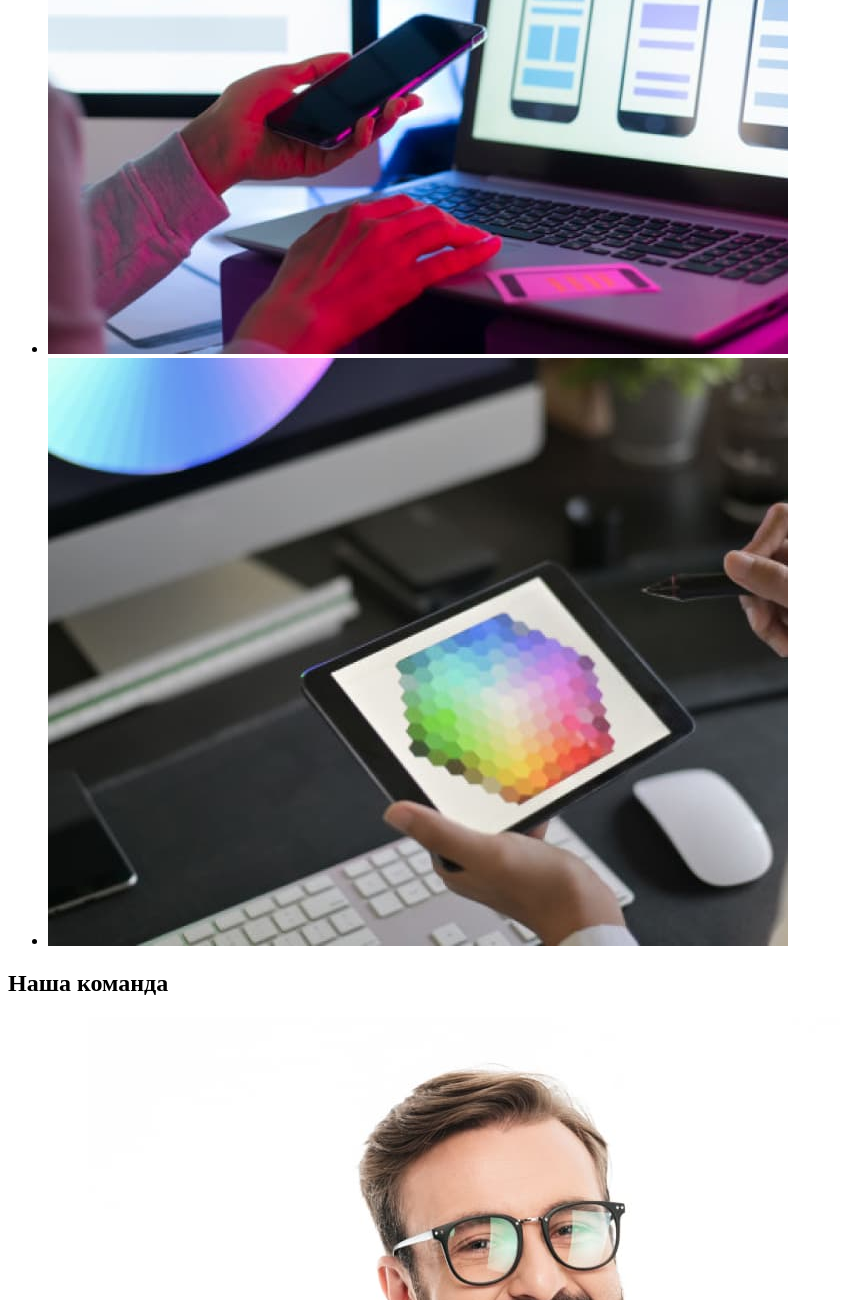
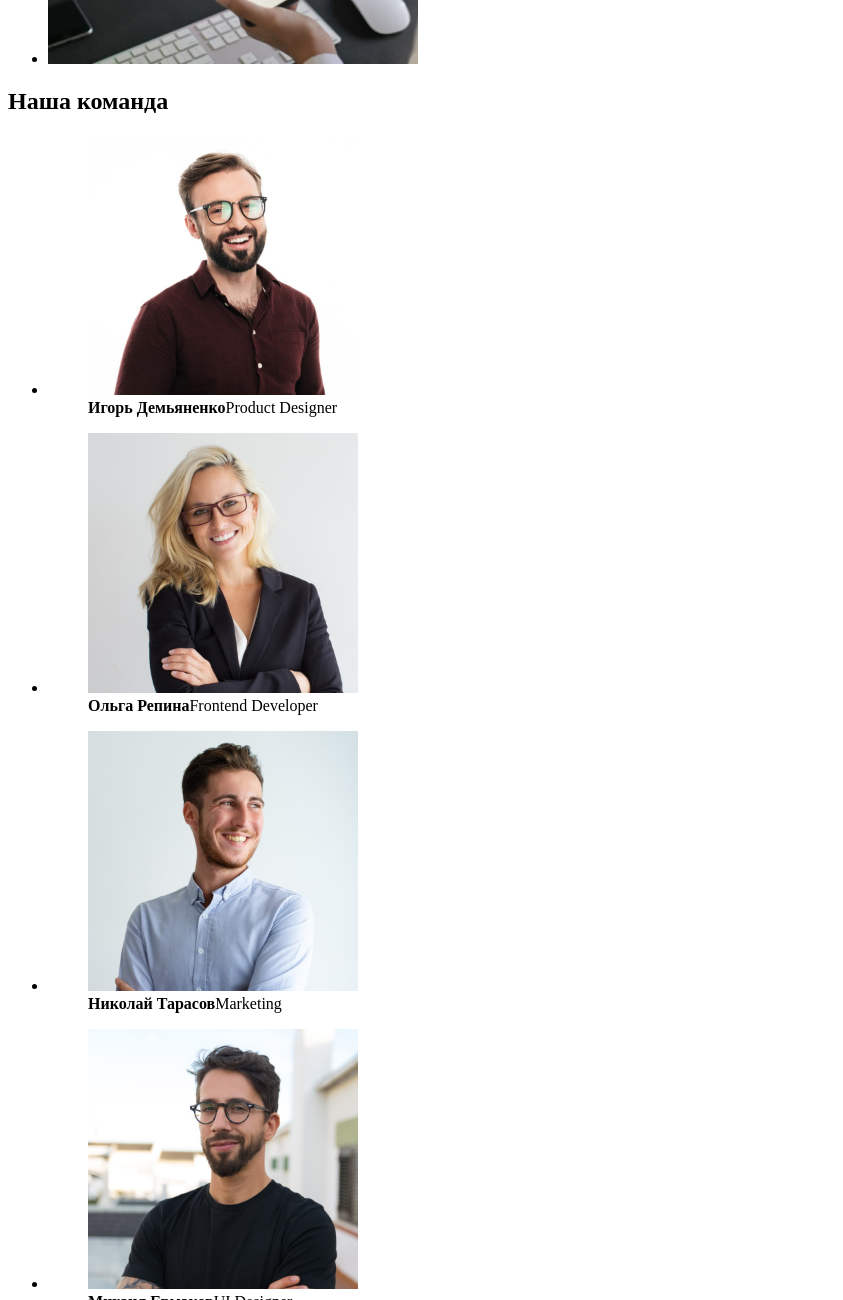
Before and after one commit to viktoriiashy/goit-markup-hw-01, a plain HTML site: page index.html in a window 1280 px wide. Shown: the part 1420-2720 px from the top of the page, without its empty margins (0-843 px from the left). Drawn offline with Linux system fonts and the light colour scheme.

Commit message:
Розміри зображення

```diff
--- a/index.html
+++ b/index.html
@@ -55,17 +55,17 @@
            <ul>
                <li>
                    <a href="#">
-                       <img src="/images/box1.jpg" alt="Процес розробки сайтів">
+                       <img src="/images/box1.jpg" alt="Процес розробки сайтів" width="370">
                    </a>
                </li>
                <li>
                    <a href="#">
-                       <img src="/images/box2.jpg" alt="Презентація продукту">
+                       <img src="/images/box2.jpg" alt="Презентація продукту" width="370">
                    </a>
                </li>
                <li>
                    <a href="#">
-                       <img src="/images/box3.jpg" alt="Корекція кольору">
+                       <img src="/images/box3.jpg" alt="Корекція кольору" width="370">
                    </a>
                </li>
            </ul>
@@ -76,25 +76,25 @@
            <ul>
                <li>
                    <figure>
-                       <img src="/images/team1.jpg" alt="Игорь Демьяненко">
+                       <img src="/images/team1.jpg" alt="Игорь Демьяненко" width="270">
                        <figcaption> <b>Игорь Демьяненко</b>Product Designer</figcaption>
                    </figure>
                </li>
                <li>
                    <figure>
-                       <img src="/images/team2.jpg" alt="Ольга Репина">
+                       <img src="/images/team2.jpg" alt="Ольга Репина" width="270">
                        <figcaption> <b>Ольга Репина</b>Frontend Developer</figcaption>
                    </figure>
                </li>
                <li>
                    <figure>
-                       <img src="/images/team3.jpg" alt="Николай Тарасов">
+                       <img src="/images/team3.jpg" alt="Николай Тарасов" width="270">
                        <figcaption><b>Николай Тарасов</b>Marketing</figcaption>
                    </figure>
                </li>
                <li>
                    <figure>
-                       <img src="/images/team4.jpg" alt="Михаил Ермаков">
+                       <img src="/images/team4.jpg" alt="Михаил Ермаков" width="270">
                        <figcaption><b>Михаил Ермаков</b>UI Designer</figcaption>
                    </figure>
                </li>
```
